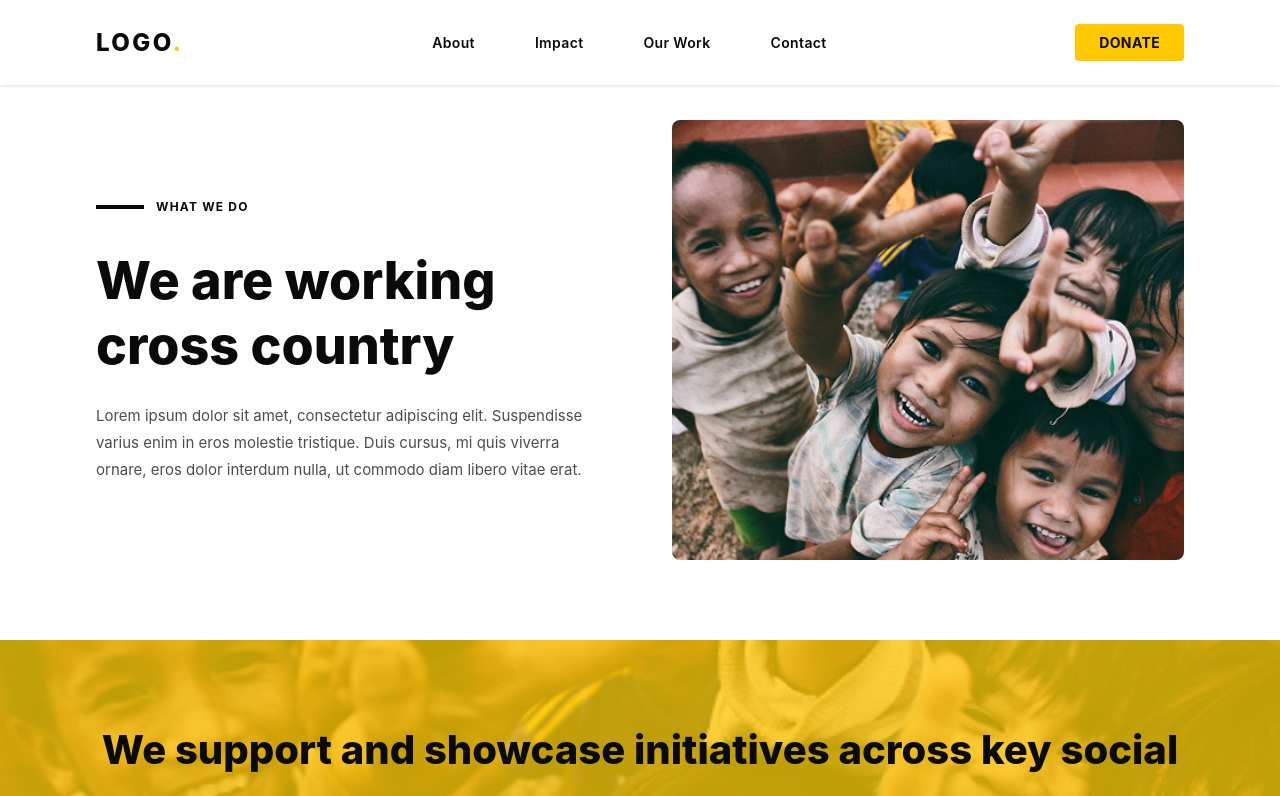
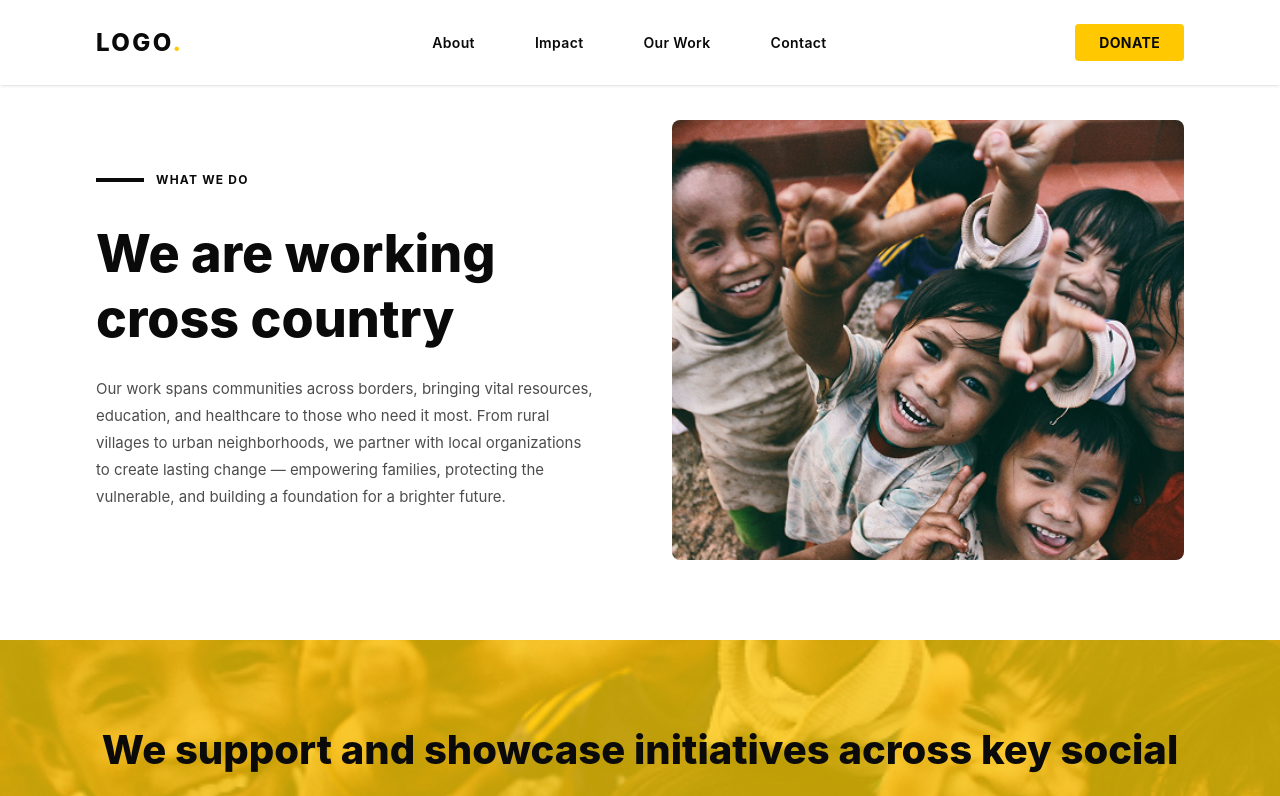
Before and after one commit to ThilinaLakmal/NGO_site, a React (Vite) app: page /our-work in a window 1280 px wide. Shown: the top 796 px of the page. Built offline with nearby package versions, Linux system fonts and the light colour scheme.

Commit message:
feat: Update description in OurWork component to reflect community impact

```diff
--- a/src/pages/OurWork.jsx
+++ b/src/pages/OurWork.jsx
@@ -56,7 +56,7 @@ function OurWork() {
                 We are working cross country
               </h1>
               <p className="text-black/70 text-[15px] leading-[1.8] max-w-[500px]">
-                Lorem ipsum dolor sit amet, consectetur adipiscing elit. Suspendisse varius enim in eros molestie tristique. Duis cursus, mi quis viverra ornare, eros dolor interdum nulla, ut commodo diam libero vitae erat.
+                Our work spans communities across borders, bringing vital resources, education, and healthcare to those who need it most. From rural villages to urban neighborhoods, we partner with local organizations to create lasting change — empowering families, protecting the vulnerable, and building a foundation for a brighter future.
               </p>
             </div>
 
```
